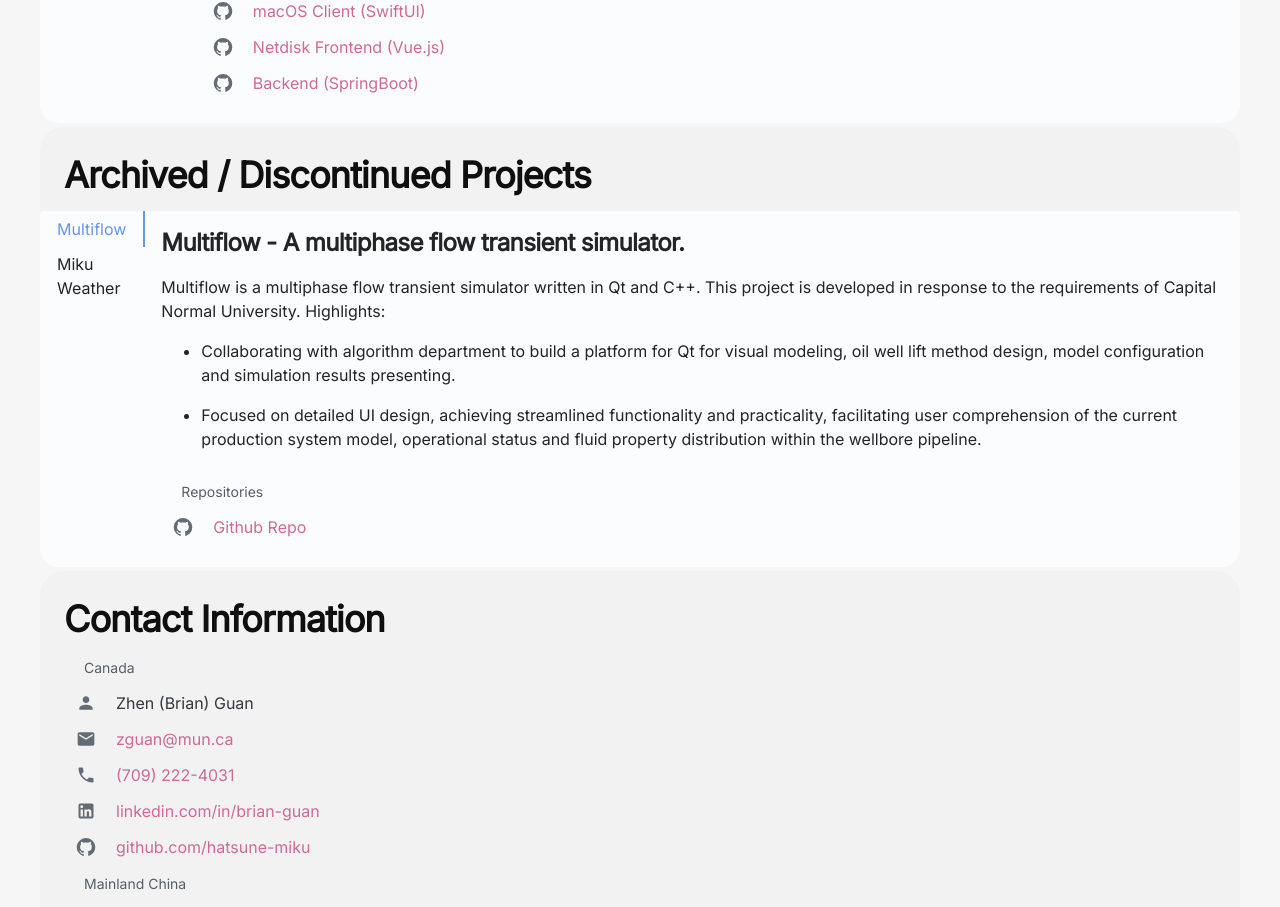
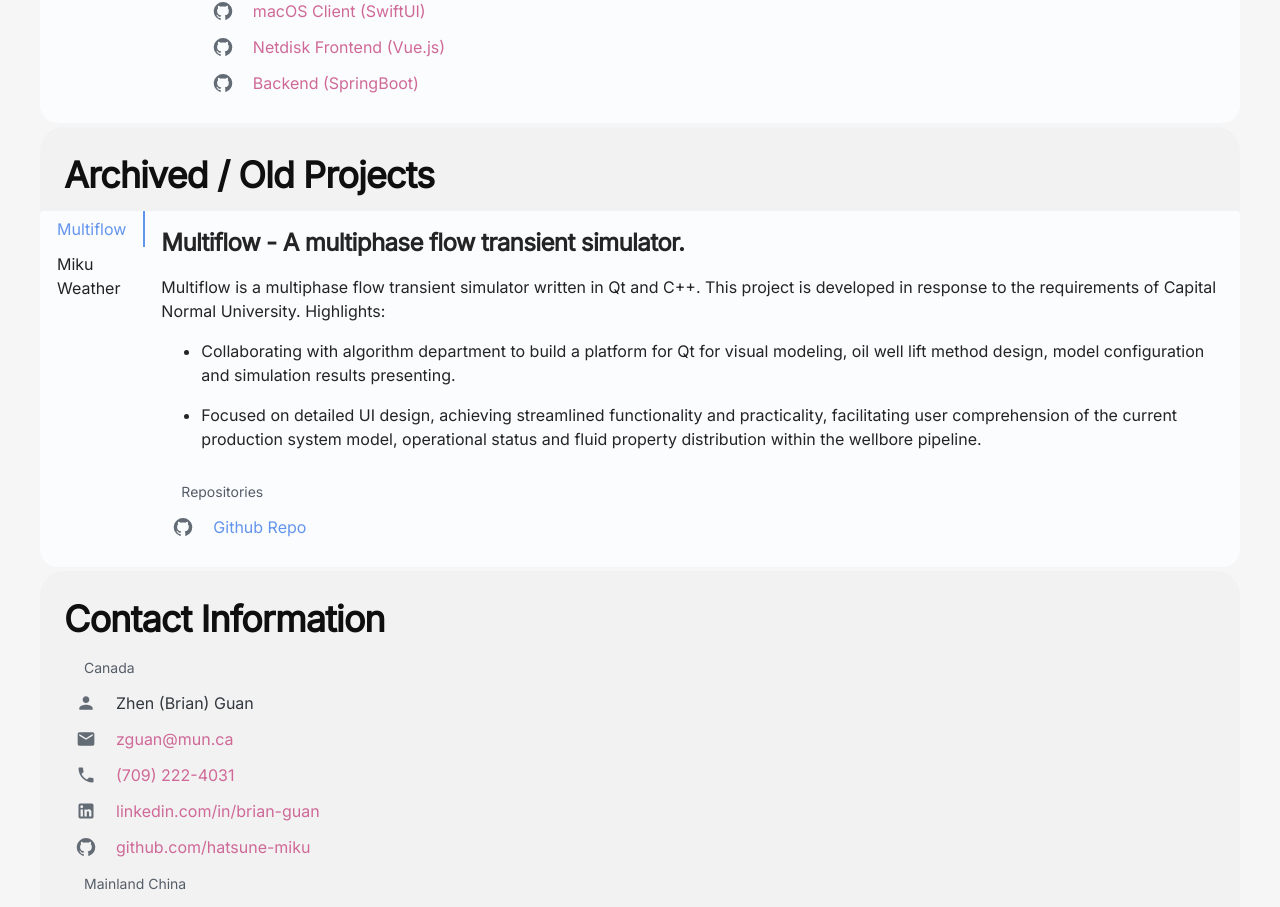
Before and after one commit to hatsune-miku/hatsune-miku.github.io, a React (Vite) app: page / in a window 1280 px wide. Shown: the part 2217-3124 px from the top of the page. Built offline with nearby package versions, Linux system fonts and the light colour scheme.

Commit message:
Use different project view impl for mobile & pc

```diff
--- a/src/App.tsx
+++ b/src/App.tsx
@@ -5,11 +5,11 @@ import Header from './components/Header'
 import Portfolio from './components/Portfolio'
 import Footer from './components/Footer'
 import ContactInfo from './components/ContactInfo'
-import Projects from './components/Projects'
 import Education from './components/Education'
 import ArchivedProjects from './components/ArchivedProjects'
 import { useEffect } from 'react'
 import useDarkMode from './utils/is_darkmode'
+import ActiveProjects from './components/ActiveProjects'
 
 function App() {
   const isDarkMode = useDarkMode()
@@ -28,7 +28,7 @@ function App() {
         <Header />
         <Portfolio />
         <Education />
-        <Projects />
+        <ActiveProjects />
         <ArchivedProjects />
         <ContactInfo />
         <Footer />
--- /dev/null
+++ b/src/components/ActiveProjects.tsx
@@ -0,0 +1,23 @@
+import ProjectAirX from "./projects/ProjectAirX"
+import ProjectDircrypt from "./projects/ProjectDircrypt"
+import ProjectPortalCheat from "./projects/ProjectPortalCheat"
+import ProjectChatgptRelay from "./projects/ProjectChatgptRelay"
+import ProjectMss2 from "./projects/ProjectMSS2"
+import Projects from "./Projects"
+
+import styles from "./ActiveProjects.module.scss"
+
+export default function ActiveProjects() {
+    const projectMap = {
+        "AirX": () => <ProjectAirX />,
+        "dircrypt.py": () => <ProjectDircrypt />,
+        "Portal2 Cheat": () => <ProjectPortalCheat />,
+        "ChatGPTRelay": () => <ProjectChatgptRelay />,
+        "MSS2": () => <ProjectMss2 />,
+    }
+    return <Projects
+        projectMap={projectMap}
+        title="Active Projects"
+        tabClassName={styles.tab}
+    />
+}
--- a/src/components/ArchivedProjects.tsx
+++ b/src/components/ArchivedProjects.tsx
@@ -1,39 +1,17 @@
-import sharedStyles from "./Shared.module.scss"
+import Projects from "./Projects"
+import ProjectMikuWeather from "./projects/ProjectMikuWeather"
+import ProjectMultiflow from "./projects/ProjectMultiflow"
+
 import styles from "./ArchivedProjects.module.scss"
-import { Box, Tab, TabList, TabPanel, Tabs, Typography } from "@mui/joy"
-import ProjectMultiflow from "./projects/ProjectMultiflow"
-import ProjectMikuWeather from "./projects/ProjectMikuWeather"
 
 export default function ArchivedProjects() {
-    return <>
-        <Box className={sharedStyles.section} sx={{
-            flexDirection: 'column',
-            padding: '0 !important'
-        }}>
-            <Typography level="h1" color="primary" sx={{
-                padding: '24px 24px 0 24px'
-            }}>
-                Archived / Discontinued Projects
-            </Typography>
-
-            <Tabs
-                defaultValue={0}
-                className={styles.tab}
-                orientation="vertical"
-            >
-                <TabList>
-                    <Tab>Multiflow</Tab>
-                    <Tab>Miku Weather</Tab>
-                </TabList>
-
-                <TabPanel value={0}>
-                    <ProjectMultiflow />
-                </TabPanel>
-
-                <TabPanel value={1}>
-                    <ProjectMikuWeather />
-                </TabPanel>
-            </Tabs>
-        </Box>
-    </>
+    const projectMap = {
+        "Multiflow": () => <ProjectMultiflow />,
+        "Miku Weather": () => <ProjectMikuWeather />,
+    }
+    return <Projects
+        projectMap={projectMap}
+        title="Archived / Old Projects"
+        tabClassName={styles.tab}
+    />
 }
--- a/src/components/Portfolio.tsx
+++ b/src/components/Portfolio.tsx
@@ -45,7 +45,7 @@ function Portfolio() {
                     color="primary"
                 >
                     👋Hi, I'm <Link sx={{ textDecoration: 'underline' }} onClick={handleToggleName}>
-                        {shouldToggleName ? "Full Stack Dev" : "Brian"}
+                        {shouldToggleName ? "Brian" : "Brian"}
                     </Link>.
                 </Typography>
 
--- a/src/components/Projects.tsx
+++ b/src/components/Projects.tsx
@@ -1,13 +1,78 @@
 import sharedStyles from "./Shared.module.scss"
-import styles from "./Projects.module.scss"
-import { Box, Tab, TabList, TabPanel, Tabs, Typography } from "@mui/joy"
-import ProjectAirX from "./projects/ProjectAirX"
-import ProjectDircrypt from "./projects/ProjectDircrypt"
-import ProjectPortalCheat from "./projects/ProjectPortalCheat"
-import ProjectChatgptRelay from "./projects/ProjectChatgptRelay"
-import ProjectMss2 from "./projects/ProjectMSS2"
+import { Box, Dropdown, Menu, MenuButton, MenuItem, Stack, Tab, TabList, TabPanel, Tabs, Typography } from "@mui/joy"
 
-export default function Projects() {
+import useIsMobile from "../utils/is_mobile"
+import { Apps } from "@mui/icons-material"
+import { useState } from "react"
+
+type ProjectMap = {
+    [key: string]: () => JSX.Element
+}
+
+type ProjectPageConfig = {
+    projectMap: ProjectMap,
+    title: string,
+    tabClassName: string,
+}
+
+export default function Projects(props: ProjectPageConfig) {
+    const isMobile = useIsMobile()
+    const projects = Object.keys(props.projectMap)
+    const [didFinishedTutorial, setDidFinishedTutorial] = useState(false)
+    const [selectedProject, setSelectedProject] = useState(projects[0])
+    let projectNavigation = null
+
+    if (isMobile) {
+        projectNavigation = <Stack direction="column" spacing={2} sx={{
+            p: 2,
+        }}>
+            <Dropdown>
+                <MenuButton startDecorator={<Apps />} variant="outlined" size="lg">
+                    {
+                        didFinishedTutorial
+                            ? selectedProject
+                            : `Switch project (${projects.length} total)`
+                    }
+                </MenuButton>
+                <Menu>
+                    {
+                        projects.map((p) =>
+                            <MenuItem selected={selectedProject === p} onClick={() => {
+                                setSelectedProject(p)
+                                setDidFinishedTutorial(true)
+                            }}>
+                                {p}
+                            </MenuItem>
+                        )
+                    }
+                </Menu>
+            </Dropdown>
+            {props.projectMap[selectedProject]()}
+        </Stack>
+    }
+    else {
+        projectNavigation =
+            <Tabs
+                defaultValue={0}
+                className={props.tabClassName}
+                orientation="vertical"
+            >
+                <TabList>
+                    {projects.map((p) => <Tab key={p}>{p}</Tab>)}
+                </TabList>
+
+                {
+                    projects.map((p, i) =>
+                        <TabPanel key={p} value={i}>
+                            {
+                                props.projectMap[p]()
+                            }
+                        </TabPanel>
+                    )
+                }
+            </Tabs>
+    }
+
     return <>
         <Box className={sharedStyles.section} sx={{
             flexDirection: 'column',
@@ -16,42 +81,9 @@ export default function Projects() {
             <Typography level="h1" color="primary" sx={{
                 padding: '24px 24px 0 24px'
             }}>
-                Active Projects
+                {props.title}
             </Typography>
-
-            <Tabs
-                defaultValue={0}
-                className={styles.tab}
-                orientation="vertical"
-            >
-                <TabList>
-                    <Tab>AirX</Tab>
-                    <Tab>dircrypt.py</Tab>
-                    <Tab>Portal2 Cheat</Tab>
-                    <Tab>ChatGPTRelay</Tab>
-                    <Tab>MSS2</Tab>
-                </TabList>
-
-                <TabPanel value={0}>
-                    <ProjectAirX />
-                </TabPanel>
-
-                <TabPanel value={1}>
-                    <ProjectDircrypt />
-                </TabPanel>
-
-                <TabPanel value={2}>
-                    <ProjectPortalCheat />
-                </TabPanel>
-
-                <TabPanel value={3}>
-                    <ProjectChatgptRelay />
-                </TabPanel>
-
-                <TabPanel value={4}>
-                    <ProjectMss2 />
-                </TabPanel>
-            </Tabs>
+            {projectNavigation}
         </Box>
     </>
 }
--- a/src/components/projects/ProjectMikuWeather.tsx
+++ b/src/components/projects/ProjectMikuWeather.tsx
@@ -2,6 +2,7 @@ import { GitHub } from "@mui/icons-material";
 import { Divider, Link, List, ListItem, ListItemDecorator, Typography } from "@mui/joy";
 import Markdown from "react-markdown";
 import sharedStyles from "./MarkdownShared.module.scss"
+import Color from "../../utils/color";
 
 const copyWriting = `
 Markdown test
@@ -31,7 +32,9 @@ export default function ProjectMikuWeather() {
             </ListItem>
             <ListItem>
                 <ListItemDecorator><GitHub /></ListItemDecorator>
-                <Link>Github Repo</Link>
+                <Link sx={{
+                    color: Color.accent("neutral"),
+                }}>Github Repo</Link>
             </ListItem>
         </List>
     </>
--- a/src/components/projects/ProjectMultiflow.tsx
+++ b/src/components/projects/ProjectMultiflow.tsx
@@ -2,6 +2,7 @@ import { GitHub } from "@mui/icons-material";
 import { Divider, Link, List, ListItem, ListItemDecorator, Typography } from "@mui/joy";
 import Markdown from "react-markdown";
 import sharedStyles from "./MarkdownShared.module.scss"
+import Color from "../../utils/color";
 
 const copyWriting = `
 Multiflow is a multiphase flow transient simulator written in Qt and C++.
@@ -34,7 +35,9 @@ export default function ProjectMultiflow() {
             </ListItem>
             <ListItem>
                 <ListItemDecorator><GitHub /></ListItemDecorator>
-                <Link href="https://github.com/2284650586/Multiflow">Github Repo</Link>
+                <Link sx={{
+                    color: Color.accent("neutral"),
+                }} href="https://github.com/2284650586/Multiflow">Github Repo</Link>
             </ListItem>
         </List>
     </>
```
Also changed, not shown: src/components/ActiveProjects.module.scss (renamed from src/components/Projects.module.scss).
